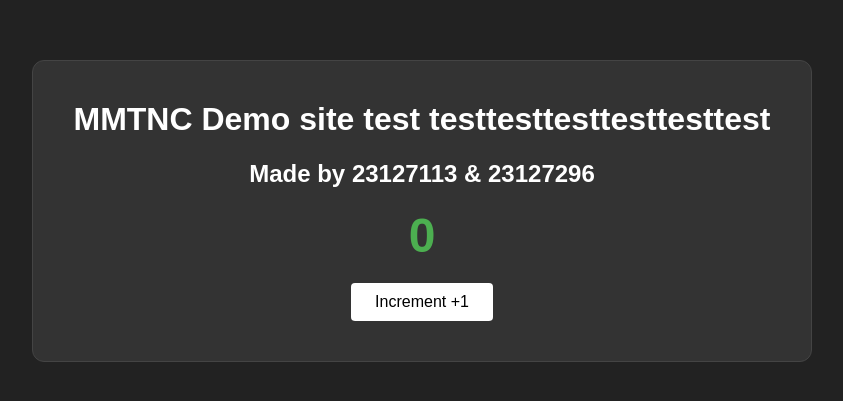
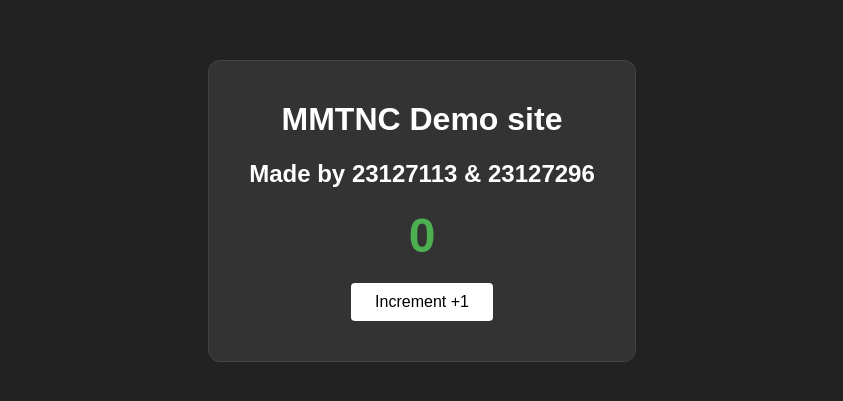
Before and after one commit to obiwan1805/MMTNC_23127113_23127296, a website: page public/index.html in a window 1280 px wide. Shown: the part 189-590 px from the top of the page, without its empty margins (218-1061 px from the left). Drawn offline with Linux system fonts and the light colour scheme.

Commit message:
good commmit

```diff
--- a/public/index.html
+++ b/public/index.html
@@ -14,7 +14,7 @@
 </head>
 <body>
     <div class="card">
-        <h1>MMTNC Demo site test testtesttesttesttesttest</h1>
+        <h1>MMTNC Demo site</h1>
         <h2>Made by 23127113 & 23127296</h2>
         <div class="count-display" id="counter-value">0</div>
         <button onclick="increment()">Increment +1</button>
```
